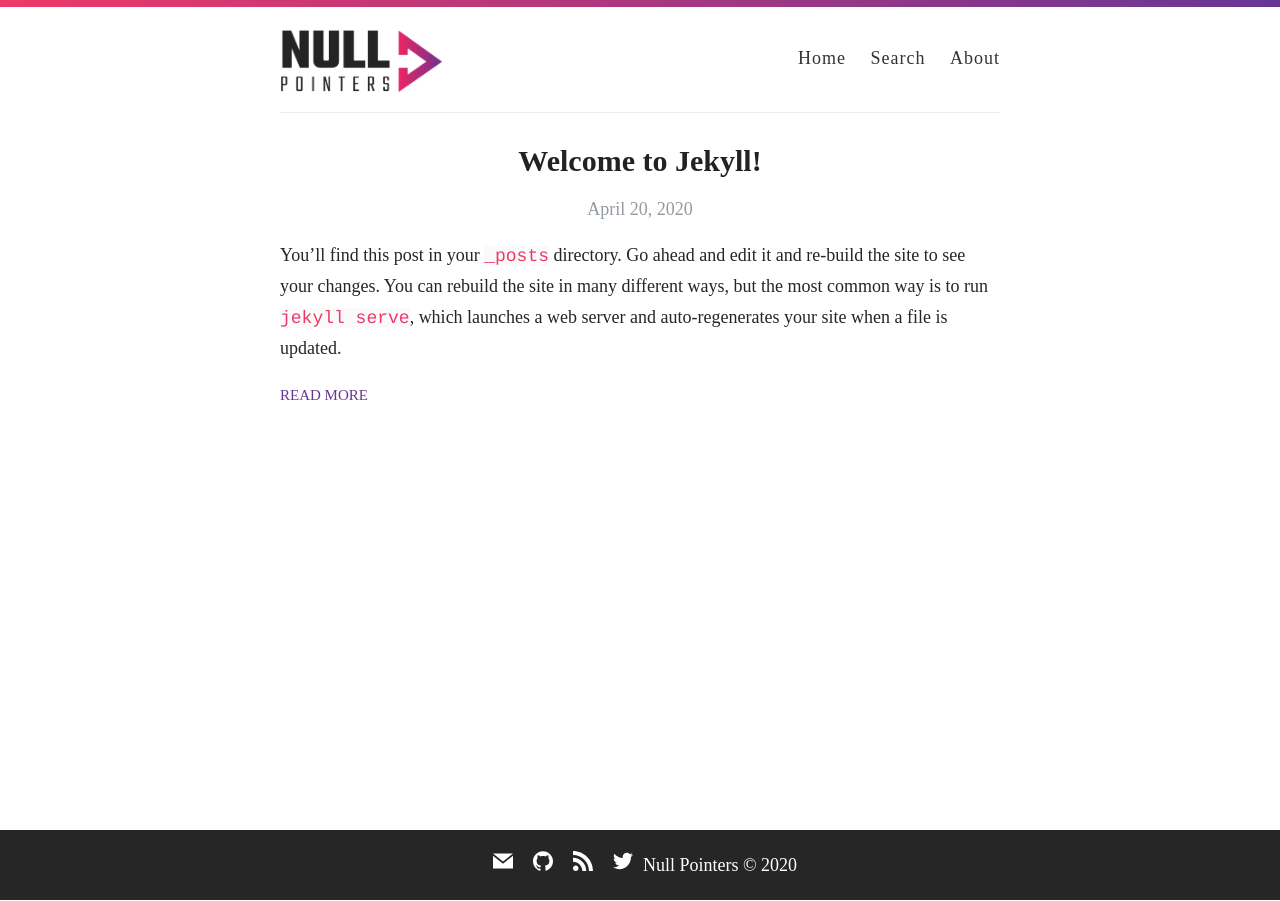
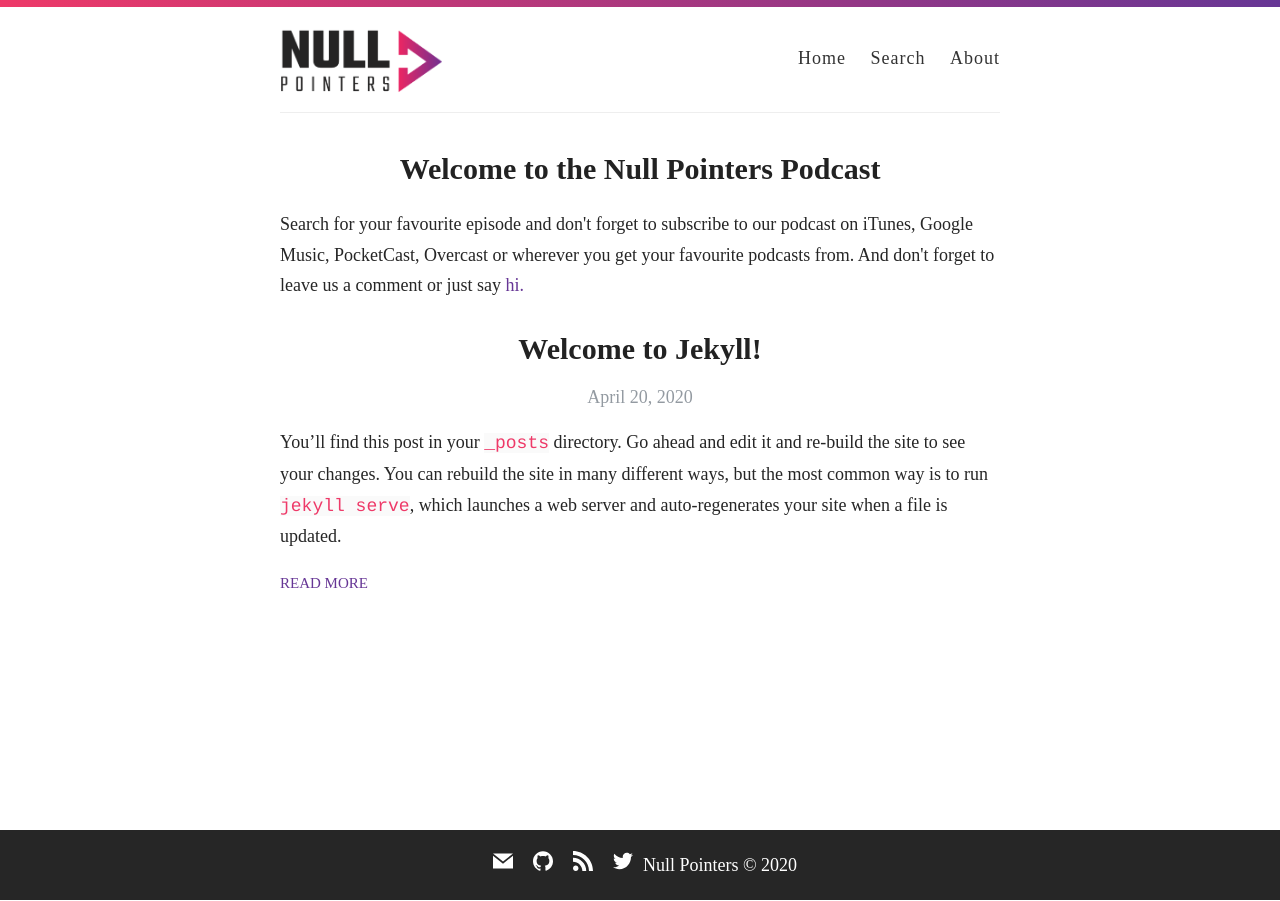
Before and after one commit to nullpointersio/website, a Jekyll site: the page built from index.html, in a window 1280 px wide. Built offline with Jekyll 4.4.1, drawn with Linux system fonts in a browser that asks for light colours; some web fonts are replaced; the list of posts is cut into pages by our own code.

Commit message:
Update index.html

```diff
--- a/index.html
+++ b/index.html
@@ -1,7 +1,10 @@
 ---
 layout: default
 ---
-
+<div class="blurp">
+  <h1>Welcome to the Null Pointers Podcast</h1>
+  <div>Search for your favourite episode and don't forget to subscribe to our podcast on iTunes, Google Music, PocketCast, Overcast or wherever you get your favourite podcasts from. And don't forget to leave us a comment or just say <a href="https://twitter.com/nullpointersio" target="">hi.</a></div>
+</div>
 <div class="posts">
   {% for post in paginator.posts %}
     <article class="post">
```
